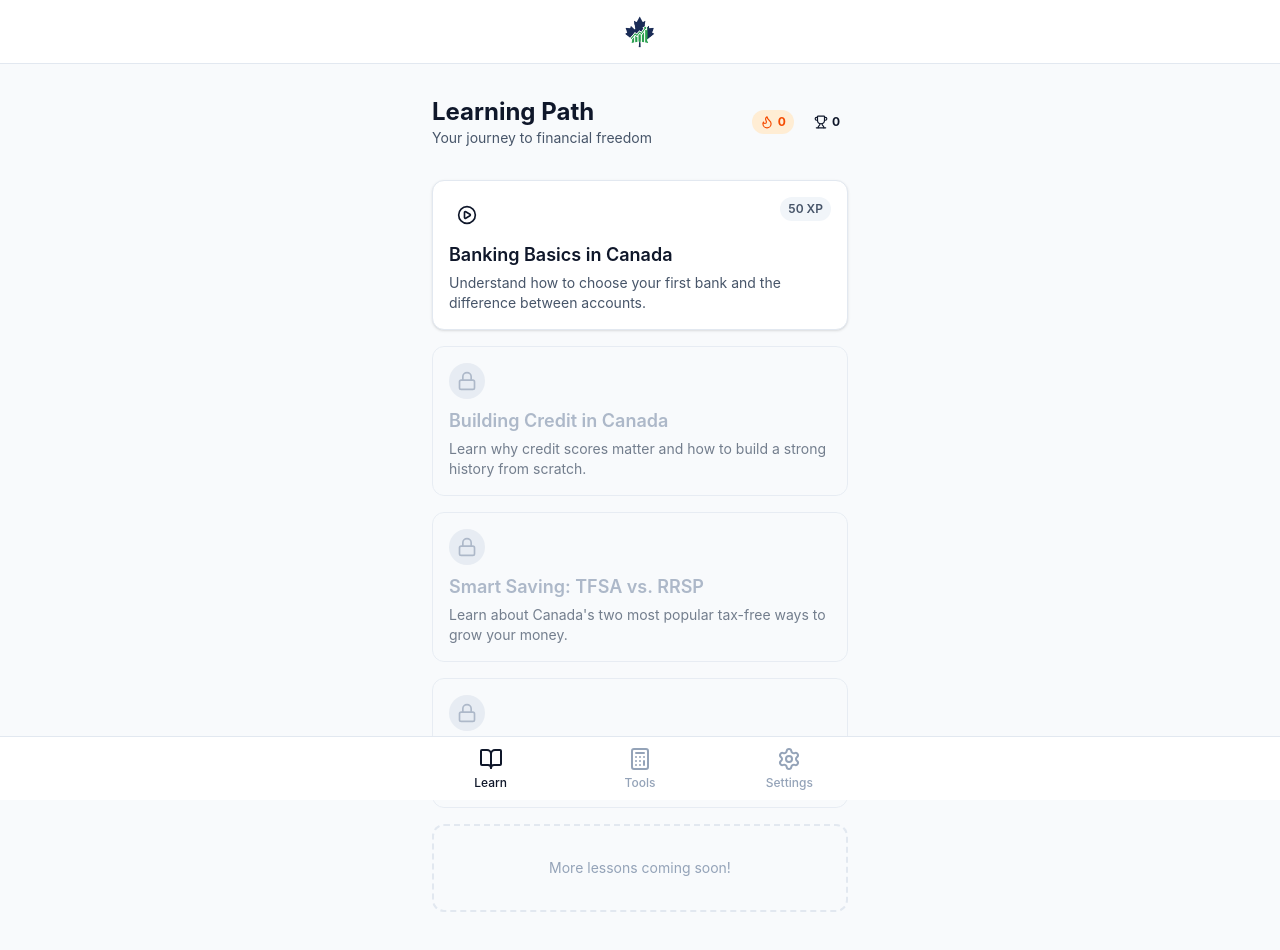
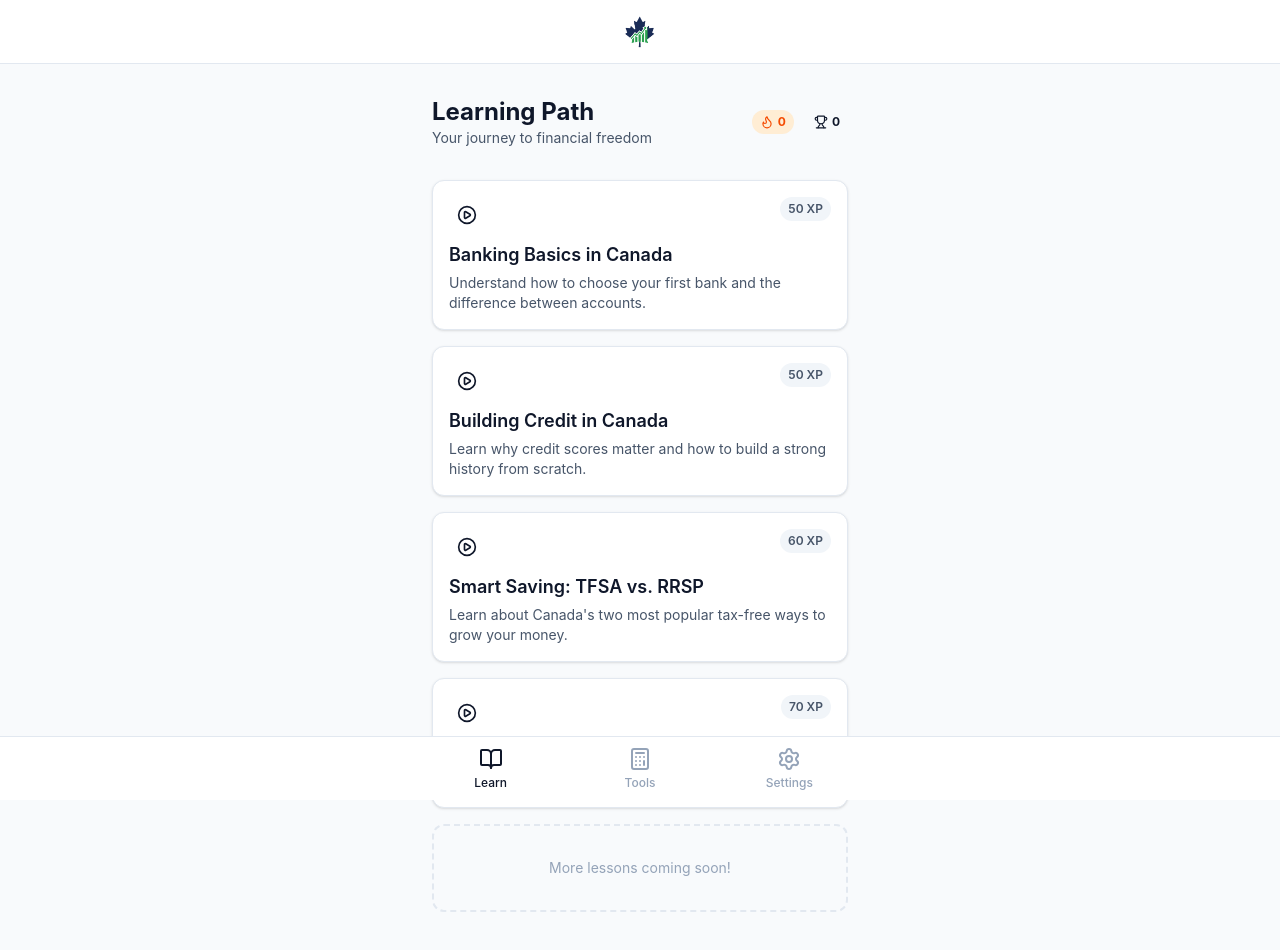
Before and after one commit to davidlealb/financial-educator, a React (Vite) app: page / in a window 1280 px wide. Shown: the top 950 px of the page. Built offline with nearby package versions, Linux system fonts and the light colour scheme.

Commit message:
feat: Add `LearningPath` page component to display user progress, streak, XP, and lesson cards.

```diff
--- a/src/pages/LearningPath.jsx
+++ b/src/pages/LearningPath.jsx
@@ -9,11 +9,7 @@ export default function LearningPath() {
     // Helper to determine lesson status
     const getLessonStatus = (lessonId, index) => {
         if (state.completedLessons.includes(lessonId)) return 'completed';
-        // If it's the first lesson or the previous one is completed, it's active
-        if (index === 0) return 'active';
-        const previousLessonId = lessons[index - 1].id;
-        if (state.completedLessons.includes(previousLessonId)) return 'active';
-        return 'locked';
+        return 'active';
     };
 
     return (
```
